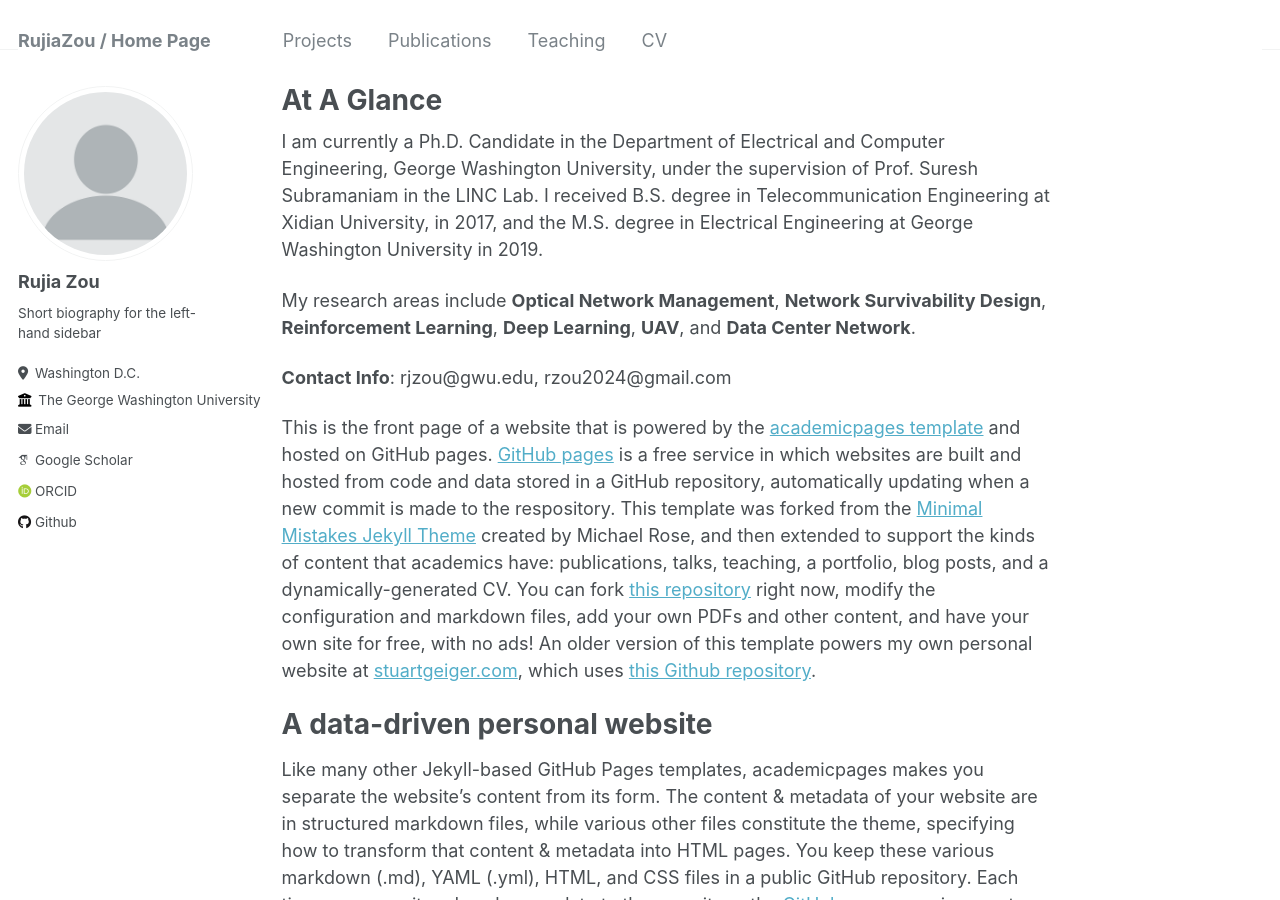
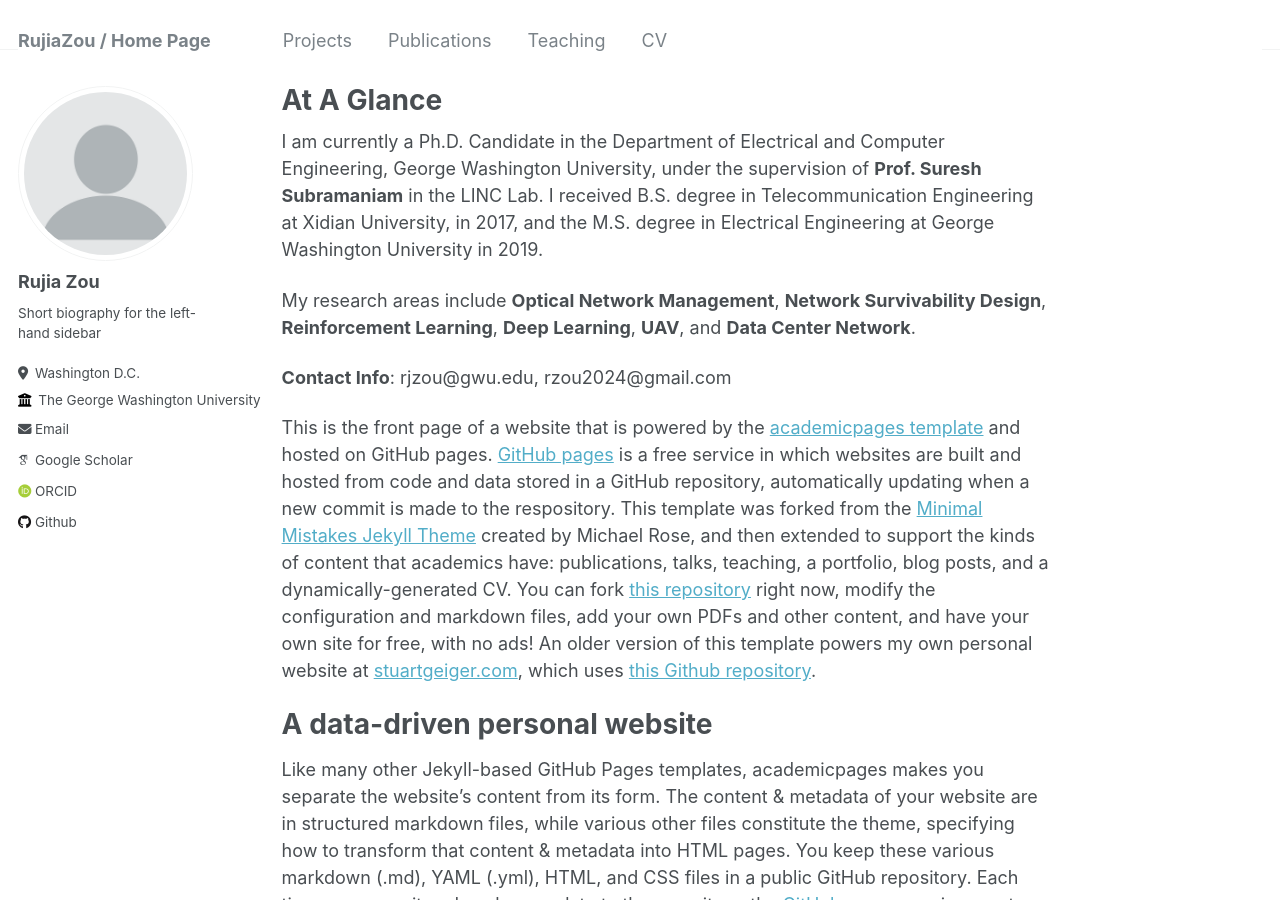
Before and after one commit to RujiaZou/RujiaZou.github.io, a Jekyll site: the page built from _pages/about.md, in a window 1280 px wide and 900 px high. Built offline with Jekyll 4.4.1, drawn with Linux system fonts in a browser that asks for light colours; some web fonts are replaced.

```diff
--- a/_pages/about.md
+++ b/_pages/about.md
@@ -7,7 +7,7 @@ redirect_from:
   - /about.html
 ---
 
-I am currently a Ph.D. Candidate in the Department of Electrical and Computer Engineering, George Washington University, under the supervision of Prof. Suresh Subramaniam in the LINC Lab. I received B.S. degree in Telecommunication Engineering at Xidian University, in 2017, and the M.S. degree in Electrical Engineering at George Washington University in 2019.
+I am currently a Ph.D. Candidate in the Department of Electrical and Computer Engineering, George Washington University, under the supervision of **Prof. Suresh Subramaniam** in the LINC Lab. I received B.S. degree in Telecommunication Engineering at Xidian University, in 2017, and the M.S. degree in Electrical Engineering at George Washington University in 2019.
 
 My research areas include **Optical Network Management**, **Network Survivability Design**, **Reinforcement Learning**, **Deep Learning**, **UAV**, and **Data Center Network**.
 
```
